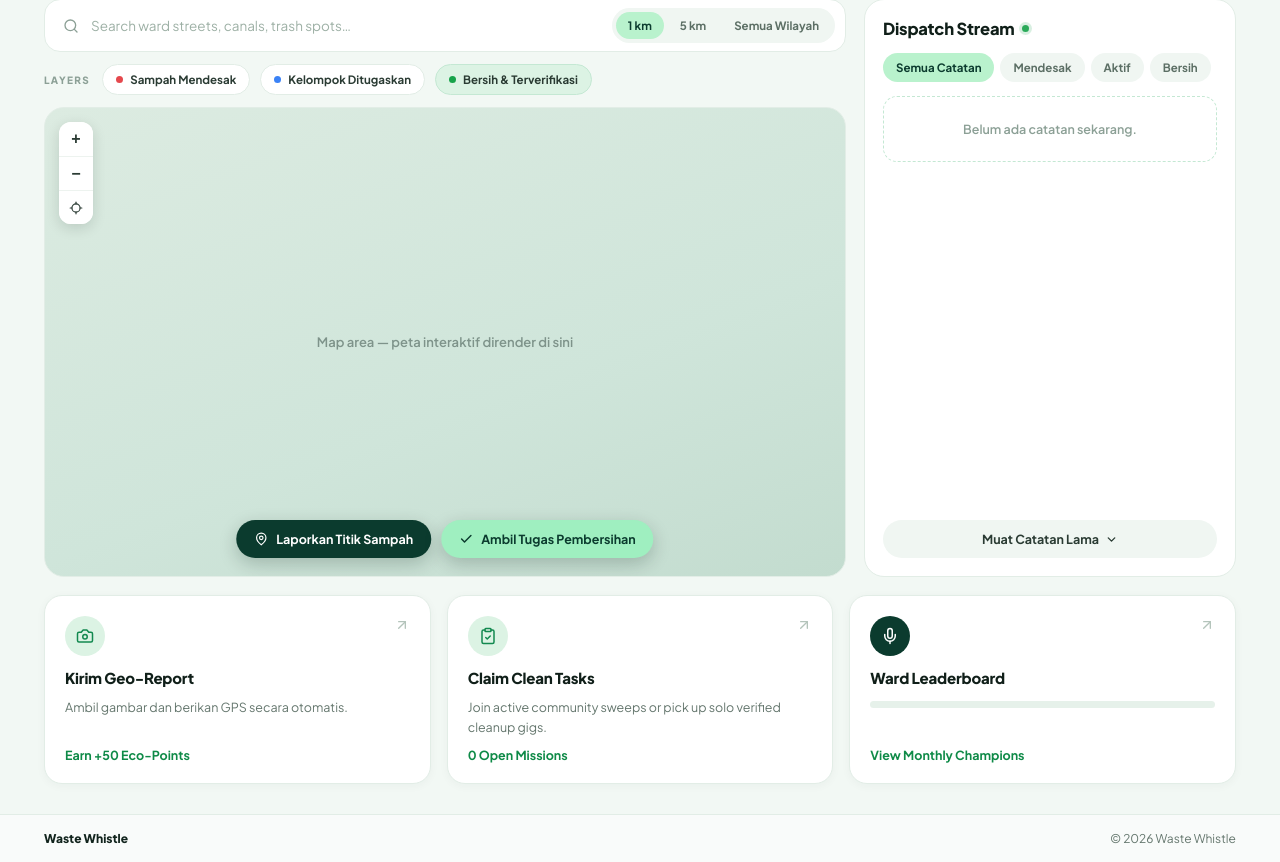
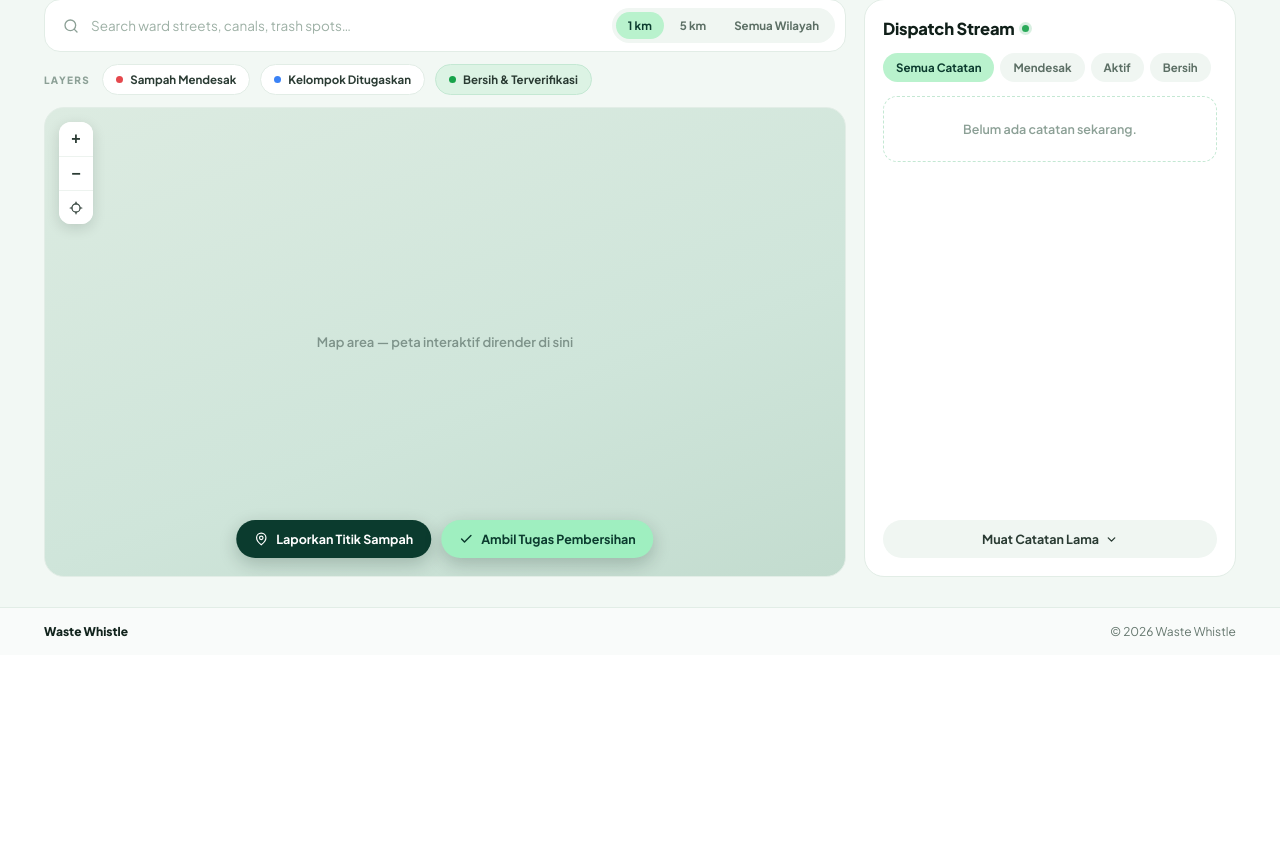
Before and after one commit to pbp-kelompok-b9/WasteWhistle, a Django app: page /dashboard/ in a window 1280 px wide. Shown: the part 289-1151 px from the top of the page. After the commit the page ends 926 px from the top, so only its background shows below. Run offline with Django 5.2, Linux system fonts and the light colour scheme; the visitor is signed in with stand-in values (Sample User, id 1).

Commit message:
chore: menghapus banyak elemen yang saat ini belum digunakan.

```diff
--- a/templates/body.html
+++ b/templates/body.html
@@ -230,64 +230,6 @@
             </button>
         </aside>
     </div>
-
-    {# ---------- Kartu aksi cepat ---------- #}
-    <section class="ww-actions">
-        <article class="ww-action-card">
-            <div class="ww-action-top">
-                <span class="ww-action-icon">
-                    <svg width="18" height="18" viewBox="0 0 24 24" fill="none" stroke="currentColor" stroke-width="2" stroke-linecap="round" stroke-linejoin="round"><path d="M14.5 4h-5L7 7H4a2 2 0 0 0-2 2v9a2 2 0 0 0 2 2h16a2 2 0 0 0 2-2V9a2 2 0 0 0-2-2h-3l-2.5-3z"/><circle cx="12" cy="13" r="3"/></svg>
-                </span>
-                <span class="ww-action-arrow">
-                    <svg width="16" height="16" viewBox="0 0 24 24" fill="none" stroke="currentColor" stroke-width="2" stroke-linecap="round" stroke-linejoin="round"><path d="M7 7h10v10"/><path d="M7 17 17 7"/></svg>
-                </span>
-            </div>
-            <h3>Kirim Geo-Report</h3>
-            <p>Ambil gambar dan berikan GPS secara otomatis.</p>
-            <span class="ww-action-highlight">Earn +{{ report_reward_points|default:"50" }} Eco-Points</span>
-        </article>
-
-        <article class="ww-action-card">
-            <div class="ww-action-top">
-                <span class="ww-action-icon">
-                    <svg width="18" height="18" viewBox="0 0 24 24" fill="none" stroke="currentColor" stroke-width="2" stroke-linecap="round" stroke-linejoin="round"><rect width="8" height="4" x="8" y="2" rx="1" ry="1"/><path d="M16 4h2a2 2 0 0 1 2 2v14a2 2 0 0 1-2 2H6a2 2 0 0 1-2-2V6a2 2 0 0 1 2-2h2"/><path d="m9 14 2 2 4-4"/></svg>
-                </span>
-                <span class="ww-action-arrow">
-                    <svg width="16" height="16" viewBox="0 0 24 24" fill="none" stroke="currentColor" stroke-width="2" stroke-linecap="round" stroke-linejoin="round"><path d="M7 7h10v10"/><path d="M7 17 17 7"/></svg>
-                </span>
-            </div>
-            <h3>Claim Clean Tasks</h3>
-            <p>Join active community sweeps or pick up solo verified cleanup gigs.</p>
-            <span class="ww-action-highlight">{{ open_missions|default:"0" }} Open Missions</span>
-        </article>
-
-        <article class="ww-action-card">
-            <div class="ww-action-top">
-                <span class="ww-action-icon ww-icon-solid">
-                    <svg width="18" height="18" viewBox="0 0 24 24" fill="none" stroke="currentColor" stroke-width="2" stroke-linecap="round" stroke-linejoin="round"><path d="M12 2a3 3 0 0 0-3 3v7a3 3 0 0 0 6 0V5a3 3 0 0 0-3-3Z"/><path d="M19 10v2a7 7 0 0 1-14 0v-2"/><path d="M12 19v3"/></svg>
-                </span>
-                <span class="ww-action-arrow">
-                    <svg width="16" height="16" viewBox="0 0 24 24" fill="none" stroke="currentColor" stroke-width="2" stroke-linecap="round" stroke-linejoin="round"><path d="M7 7h10v10"/><path d="M7 17 17 7"/></svg>
-                </span>
-            </div>
-            <div class="ww-lb-row">
-                <h3>Ward Leaderboard</h3>
-                {% if lb_rank %}<span class="ww-rank-pill">Rank #{{ lb_rank }}</span>{% endif %}
-            </div>
-            <div class="ww-lb-block">
-                <div class="ww-lb-bar">
-                    <span class="ww-lb-fill" data-progress="{{ lb_progress|default:'0' }}"></span>
-                    <script>
-                        const lbFill = document.currentScript.previousElementSibling;
-                        const progress = Number(lbFill.dataset.progress || 0);
-                        lbFill.style.width = (Number.isFinite(progress) ? progress : 0) + '%';
-                    </script>
-                </div>
-                {% if lb_next_label %}<span class="ww-lb-caption">{{ lb_next_label }}</span>{% endif %}
-            </div>
-            <a class="ww-action-link" href="#">View Monthly Champions</a>
-        </article>
-    </section>
 </main>
 
 <footer class="ww-footer">
```
